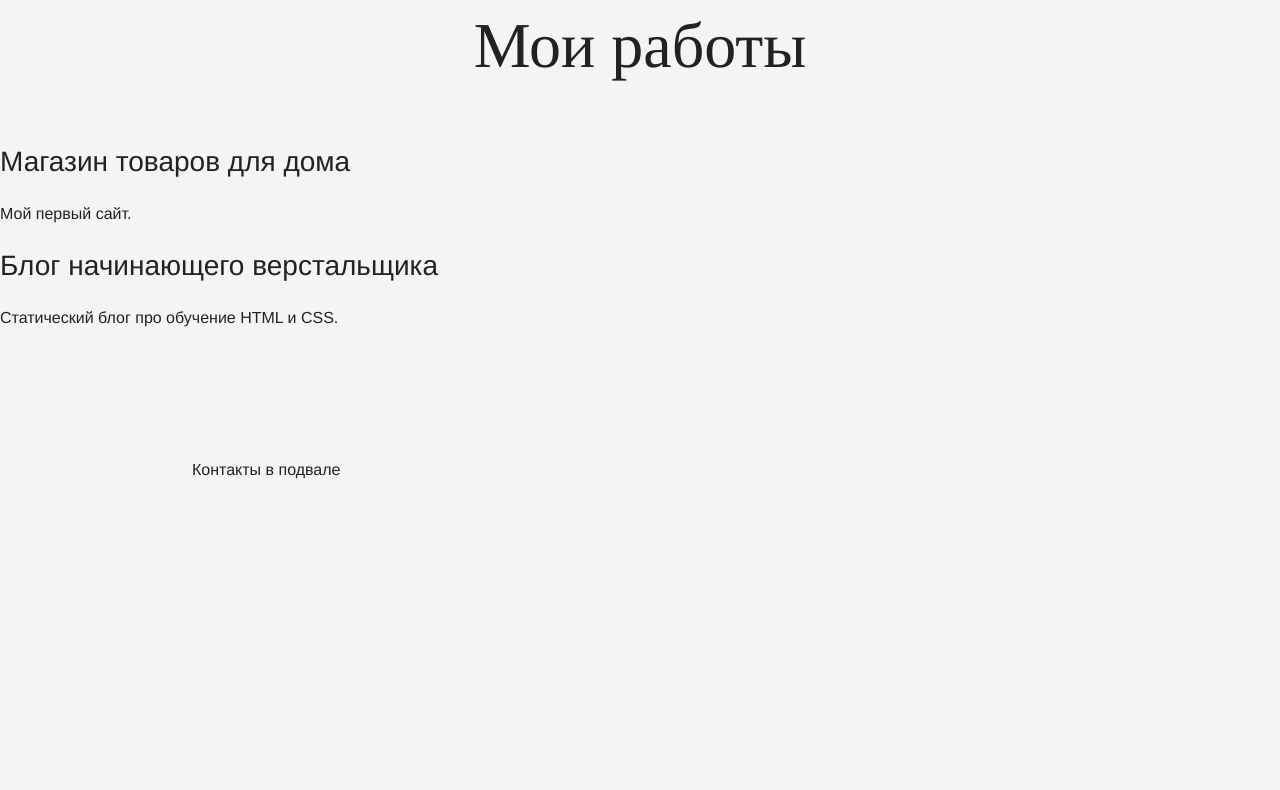
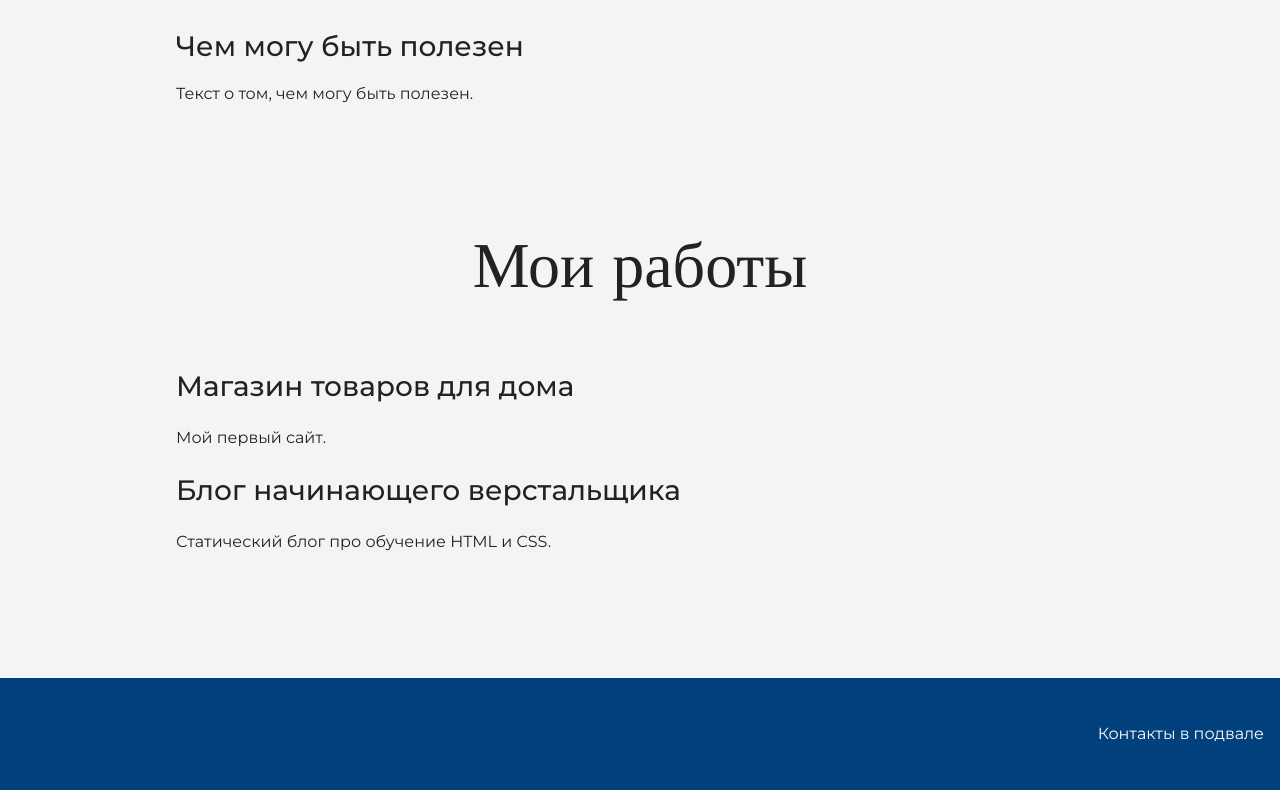
Before and after one commit to Elnur-Gar/garaev, a plain HTML site: page index.html in a window 1280 px wide. Shown: the part 1262-2052 px from the top of the page. Before the commit the page ends 1748 px from the top, so only its background shows below. Drawn offline with nearby package versions, Linux system fonts and the light colour scheme.

Commit message:
корректировки

```diff
--- a/index.html
+++ b/index.html
@@ -2,29 +2,37 @@
 <html lang="ru">
   <head>
     <meta charset="UTF-8">
-    <link rel="stylesheet" href="style.css">
+    <link rel="stylesheet" href="/style.css">
+    <link href="https://fonts.googleapis.com/css?family=Montserrat:400,500,700|Old+Standard+TT&display=swap&subset=cyrillic" rel="stylesheet">
     <title>Портфолио Junior верстальщика</title>
   </head>
 
   <body>
-    <header class="container">
+    <header class="page-header">
      <div class="container">Контакты в шапке</div>
     </header>
 
     <section class="hero-image">
+      <div class="container">
         <h1 class="heading">Неопознанный Енот</h1>
         <p>Junior верстальщик</p>
+      </div>
+
     </section>
 
     <section class="intro">
+      <div class="container">
         <h2 class="subheading">Давайте познакомимся</h2>
         <h3>Пара слов о себе</h3>
         <p>Текст с парой слов о себе.</p>
         <h3>Чем могу быть полезен</h3>
         <p>Текст о том, чем могу быть полезен.</p>
+      </div>
+
     </section>
 
     <section class="portfolio">
+      <div class="container">
         <h2 class="subheading">Мои работы</h2>
 
        <h3>Магазин товаров для дома</h3>
@@ -32,9 +40,11 @@
 
       <h3>Блог начинающего верстальщика</h3>
       <p>Статический блог про обучение HTML и CSS.</p>
+      </div>
+
     </section>
 
-    <footer class="container">
+    <footer class="page-footer">
       <div class="container">Контакты в подвале</div>
     </footer>
   </body>
```
Also changed, not shown: style.css (indentation only). Lines whose indentation alone changed are shown as unchanged.
